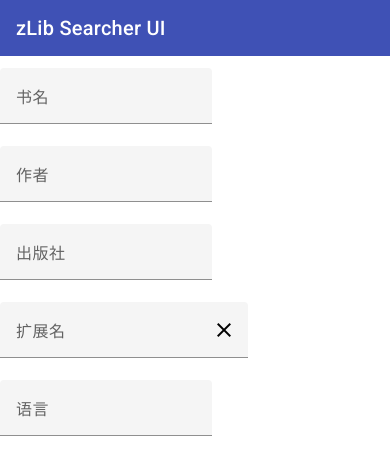
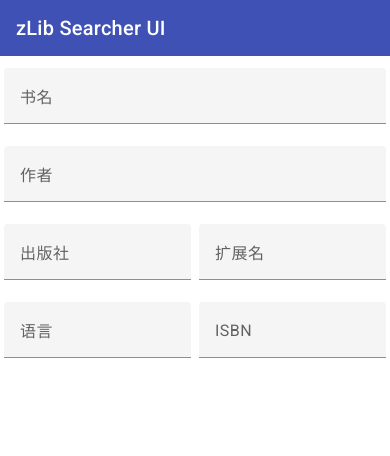
Before and after one commit to zhengkai/zebra, an Angular app in the folder client/: page / in a window 390 px wide. Shown: the top 456 px of the page. Built offline with nearby package versions, Linux system fonts and the light colour scheme.

Commit message:
search stage 1

```diff
--- a/client/src/app/app.module.ts
+++ b/client/src/app/app.module.ts
@@ -6,6 +6,8 @@
 import { NoopAnimationsModule } from '@angular/platform-browser/animations';
 
 import { FormsModule } from '@angular/forms';
+
+import { HttpClientModule } from '@angular/common/http';
 
 import { MatFormFieldModule } from '@angular/material/form-field';
 import { MatToolbarModule } from '@angular/material/toolbar';
@@ -71,6 +73,7 @@
 		NoopAnimationsModule,
 		FormsModule,
 		MatFormFieldModule,
+		HttpClientModule,
 
 		MatToolbarModule,
 		MatInputModule,
--- a/client/src/app/search/search.component.html
+++ b/client/src/app/search/search.component.html
@@ -1,53 +1,63 @@
-<p>
-
-</p>
-
-<mat-form-field>
+<div class="search-box">
+	<mat-form-field class="name">
 		<mat-label>书名</mat-label>
-	<input matInput [(ngModel)]="name">
-	<button *ngIf="name" matSuffix mat-icon-button aria-label="Clear Name" (click)="name=''">
+		<input matInput [(ngModel)]="name" (change)="doSearch()" (keyup)="doSearch()">
+		<button *ngIf="name" matSuffix mat-icon-button aria-label="Clear Name" (click)="name='';doSearch()">
 			<mat-icon>close</mat-icon>
 		</button>
 	</mat-form-field>
 
-<mat-form-field>
+	<mat-form-field class="author">
 		<mat-label>作者</mat-label>
-	<input matInput [(ngModel)]="author">
-	<button *ngIf="author" matSuffix mat-icon-button aria-label="Clear Author" (click)="author=''">
+		<input matInput [(ngModel)]="author" (change)="doSearch()" (keyup)="doSearch()">
+		<button *ngIf="author" matSuffix mat-icon-button aria-label="Clear Author" (click)="author='';doSearch()">
 			<mat-icon>close</mat-icon>
 		</button>
 	</mat-form-field>
 
-<mat-form-field>
+	<mat-form-field class="publisher">
 		<mat-label>出版社</mat-label>
-	<input matInput type="text" [(ngModel)]="publisher">
-	<button *ngIf="publisher" matSuffix mat-icon-button aria-label="Clear Publisher" (click)="publisher=''">
+		<input matInput type="text" [(ngModel)]="publisher" (change)="doSearch()" (keyup)="doSearch()">
+		<button *ngIf="publisher" matSuffix mat-icon-button aria-label="Clear Publisher" (click)="publisher='';doSearch()">
 			<mat-icon>close</mat-icon>
 		</button>
 	</mat-form-field>
 
-<mat-form-field>
+	<mat-form-field class="ext">
 		<mat-label>扩展名</mat-label>
-	<input matInput type="text" [matAutocomplete]="autoExt" [(ngModel)]="ext">
-	<button matSuffix mat-icon-button aria-label="Clear Extension" (click)="ext=''">
+		<input matInput type="text" [matAutocomplete]="autoExt" [(ngModel)]="ext" (change)="doSearch()" (keyup)="doSearch()">
+		<button *ngIf="ext" matSuffix mat-icon-button aria-label="Clear Extension" (click)="ext='';doSearch()">
 			<mat-icon>close</mat-icon>
 		</button>
-	<mat-autocomplete #autoExt="matAutocomplete">
+		<mat-autocomplete #autoExt="matAutocomplete" (optionSelected)="doSearch()">
 			<mat-option *ngFor="let option of extOption" [value]="option">
 				{{option}}
 			</mat-option>
 		</mat-autocomplete>
 	</mat-form-field>
 
-<mat-form-field>
+	<mat-form-field class="lang">
 		<mat-label>语言</mat-label>
-	<input matInput type="text" [matAutocomplete]="autoLang" [(ngModel)]="lang">
-	<button *ngIf="lang" matSuffix mat-icon-button aria-label="Clear Language" (click)="lang=''">
+		<input matInput type="text" [matAutocomplete]="autoLang" [(ngModel)]="lang" (change)="doSearch()" (keyup)="doSearch()">
+		<button *ngIf="lang" matSuffix mat-icon-button aria-label="Clear Language" (click)="lang='';doSearch()">
 			<mat-icon>close</mat-icon>
 		</button>
-	<mat-autocomplete #autoLang="matAutocomplete">
+		<mat-autocomplete #autoLang="matAutocomplete" (optionSelected)="doSearch()">
 			<mat-option *ngFor="let option of langOption" [value]="option">
 				{{option}}
 			</mat-option>
 		</mat-autocomplete>
 	</mat-form-field>
+
+	<mat-form-field class="isbn">
+		<mat-label>ISBN</mat-label>
+		<input matInput type="text" [(ngModel)]="isbn" (change)="doSearch()" (keyup)="doSearch()">
+		<button *ngIf="isbn" matSuffix mat-icon-button aria-label="Clear ISBN" (click)="isbn='';doSearch()">
+			<mat-icon>close</mat-icon>
+		</button>
+	</mat-form-field>
+</div>
+
+<p>{{ query }}</p>
+<p>{{ url }}</p>
+<p *ngFor="let a of result">{{ a | json }}</p>
--- a/client/src/app/search/search.component.ts
+++ b/client/src/app/search/search.component.ts
@@ -1,4 +1,7 @@
 import { Component } from '@angular/core';
+import { Row, SearchService } from './search.service';
+
+type searchKey = 'name' | 'author' | 'lang' | 'ext';
 
 @Component({
 	selector: 'app-search',
@@ -12,10 +15,70 @@
 	extOption = ['epub', 'mobi', 'azw3', 'pdf'];
 	option = 'abc';
 
+	keyBackend = {
+		name: 'title',
+		ext: 'extension',
+		lang: 'language',
+	};
+
+	lastResult = '';
+
 	name = '';
 	author = '';
 	lang = '';
 	publisher = '';
 	ext = '';
 	isbn = '';
+
+	result: Row[] = [];
+
+	query = '';
+	url = '';
+
+	pageCache: { [key: string]: Promise<any[]> } = {};
+
+	constructor(
+		public srv: SearchService,
+	) {
+	}
+
+	doSearch() {
+		console.log(this.name, this.author, this.lang, this.publisher, this.ext, this.isbn);
+
+		const query = this.buildSearch();
+
+		(async () => {
+			const { ok, result } = await this.srv.Search(query);
+			if (!ok || this.lastResult === query) {
+				return;
+			}
+			this.lastResult = query;
+			this.result = result;
+		})();
+
+		// title:"自私"author:"道"publisher:"1"extension:"2"language:"3"isbn:"4"
+	}
+
+	showResult() {
+		console.log();
+	}
+
+	buildSearch(): string {
+
+		let query = '';
+		for (const s of ['name', 'author', 'lang']) {
+			query += this.buildQuery(s as searchKey);
+		}
+		console.log(query);
+		return query;
+	}
+
+	buildQuery(key: searchKey): string {
+		const s = this[key]?.replace(/"/, '') || '';
+		if (!s.length) {
+			return '';
+		}
+		key = (this.keyBackend as any)[key] || key;
+		return `${key}:"${s}"`;
+	}
 }
--- /dev/null
+++ b/client/src/app/search/search.service.ts
@@ -0,0 +1,113 @@
+import { Injectable } from '@angular/core';
+import { HttpClient } from '@angular/common/http';
+
+export interface Page {
+	query: string;
+	result: Row[];
+	error: boolean;
+	done: boolean;
+	cbList: (() => void)[];
+}
+
+export interface Row {
+    id: number;
+    name: string;
+    author: string;
+    publisher: string;
+    ext: string;
+    filesize: number;
+    lang: string;
+    year: number;
+    pages: number;
+    isbn: string;
+    ipfs_cid: string;
+}
+
+@Injectable({
+	providedIn: 'root',
+})
+export class SearchService {
+
+	baseURL = 'https://zlib.9farm.com/search?limit=100&query=';
+
+	lastQuery = '';
+
+	cache: { [key: string]: Page } = {};
+
+	constructor(
+		private http: HttpClient,
+	) {
+	}
+
+	async Search(query: string) {
+		this.lastQuery = query;
+
+		let p = this.cache[query];
+		if (!p) {
+			p = <Page>{
+				query,
+				result: [],
+				error: false,
+				done: false,
+				cbList: [],
+			};
+			this.fetch(p);
+			this.cache[query] = p;
+		}
+		if (!p.done) {
+			const a = new Promise((resolve) => {
+				p.cbList.push(() => {
+					resolve(null);
+				});
+			});
+			await a;
+		}
+		return {
+			ok: this.lastQuery === query,
+			result: p.result,
+		};
+	}
+
+	async fetch(p: Page) {
+		const url = this.baseURL + encodeURIComponent(p.query);
+
+		console.log('fetch url', url);
+
+		this.http.get(url, {
+			responseType: 'json',
+		}).subscribe((data: any) => {
+			this.parseData(p, data);
+			p.done = true;
+			for (const cb of p.cbList) {
+				cb();
+			}
+			p.cbList.length = 0;
+		});
+
+	}
+
+	parseData(p: Page, data: any) {
+		const list = data?.books;
+		if (!list) {
+			p.error = true;
+		}
+		for (const row of list) {
+			if (!row?.id) {
+				continue;
+			}
+			p.result.push(<Row>{
+				id: +row.id,
+				name: '' + (row?.title || ''),
+				author: '' + (row?.author || ''),
+				publisher: '' + (row?.publisher || ''),
+				ext: '' + (row?.extension || ''),
+				filesize: +row?.filesize,
+				lang: '' + (row?.language || ''),
+				year: +row?.year,
+				pages: +row?.pages,
+				isbn: '' + (row?.isbn || ''),
+				ipfs_cid: '' + (row?.ipfs_cid || ''),
+			});
+		}
+	}
+}
--- /dev/null
+++ b/client/src/style/header.scss
@@ -0,0 +1,8 @@
+mat-toolbar {
+	> span {
+		display: block;
+		width: 100%;
+		max-width: 1280px;
+		margin: 0 auto;
+	}
+}
--- a/client/src/style/index.scss
+++ b/client/src/style/index.scss
@@ -1,9 +1,3 @@
-html, body {
-	height: 100%;
-}
-
-body {
-	margin: 0;
-	padding: 0;
-	font-family: Roboto, "Helvetica Neue", sans-serif;
-}
+@import "init.scss";
+@import "header.scss";
+@import "search.scss";
--- /dev/null
+++ b/client/src/style/init.scss
@@ -0,0 +1,9 @@
+html, body {
+	height: 100%;
+}
+
+body {
+	margin: 0;
+	padding: 0;
+	font-family: Roboto, "Helvetica Neue", sans-serif;
+}
--- /dev/null
+++ b/client/src/style/search.scss
@@ -0,0 +1,24 @@
+.search-box {
+	max-width: 1288px;
+	margin: 0 auto;
+	flex-wrap: wrap;
+	> .name, > .author {
+		width: calc(50% - 0.5rem);
+		margin: 0 0.25rem;
+	}
+	> .publisher, > .ext, > .lang, > .isbn {
+		width: calc(25% - 0.5rem);
+		margin: 0 0.25rem;
+	}
+}
+
+@media screen and (max-width:650px) {
+	.search-box {
+		> .name, > .author {
+			width: calc(100% - 0.5rem);
+		}
+		> .publisher, > .ext, > .lang, > .isbn  {
+			width: calc(50% - 0.5rem);
+		}
+	}
+}
```
Lines whose indentation alone changed are shown as unchanged.
